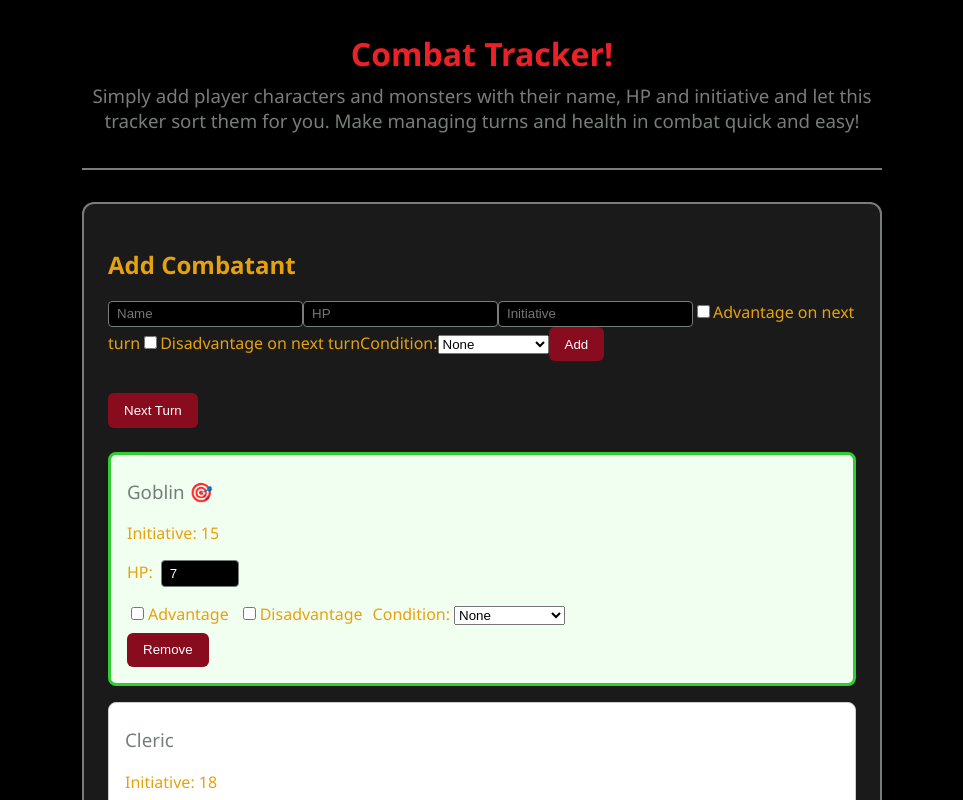
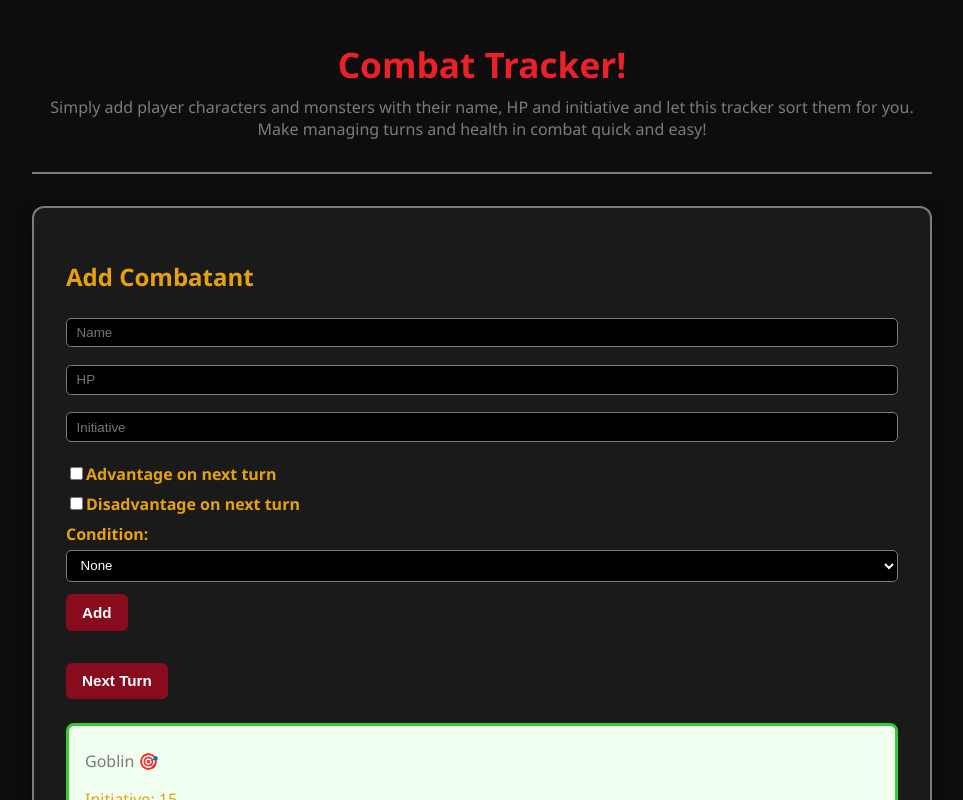
Before and after one commit to happybird22/CombatTracker, a React (Vite) app: page / in a window 1280 px wide. Shown: the top 800 px of the page, without its empty margins (158-1121 px from the left). Built offline with nearby package versions, Linux system fonts and the light colour scheme.

Commit message:
Updated style to align brand

```diff
--- a/src/App.css
+++ b/src/App.css
@@ -1,16 +1,19 @@
+/* Reset and body styling */
 body {
   margin: 0;
   font-family: 'Segoe UI', sans-serif;
-  background-color: #000000;
-  color: #E6A20E;
+  background-color: #0d0d0d; /* slightly softer black */
+  color: #E6A20E; /* primary accent */
 }
 
+/* Container */
 .app-container {
   padding: 2rem;
-  max-width: 800px;
+  max-width: 900px;
   margin: auto;
 }
 
+/* Header styling */
 .header {
   text-align: center;
   margin-bottom: 2rem;
@@ -19,54 +22,83 @@ body {
 }
 
 .logo {
-  width: 25rem;
+  width: 22rem;
+  max-width: 90%;
   height: auto;
-  margin-bottom: .2rem;
+  margin-bottom: 0.5rem;
 }
 
 h1 {
-  color: #ec2127;
-  margin: 0;
-  font-size: 2rem;
+  color: #ec2127; /* brand red */
+  margin: 0.5rem 0;
+  font-size: 2.2rem;
 }
 
 h3 {
-  color: #767e79;
-  font-weight: normal;
+  color: #767e79; /* secondary neutral */
+  font-weight: 400;
   margin-top: 0.5rem;
+  font-size: 1rem;
 }
 
+/* Main tracker panel */
 .tracker-main {
-  background-color: #1a1a1a;
-  padding: 1.5rem;
+  background-color: #1a1a1a; /* dark panel */
+  padding: 2rem;
   border-radius: 12px;
   border: 2px solid #767e79;
-  box-shadow: 0 4px 10px rgba(0,0,0,0.5);
+  box-shadow: 0 6px 15px rgba(0, 0, 0, 0.6);
 }
 
+/* Buttons */
 button {
-  background-color: #890c1e;
+  background-color: #890c1e; /* dark red */
   color: #fff;
   border: none;
   padding: 0.6rem 1rem;
   border-radius: 6px;
   cursor: pointer;
-  transition: background-color 0.2s ease-in-out;
+  font-weight: bold;
+  font-size: 0.95rem;
+  transition: background-color 0.2s ease-in-out, transform 0.1s ease-in-out;
 }
 
 button:hover {
-  background-color: #ec2127;
+  background-color: #ec2127; /* brand red highlight */
+  transform: scale(1.05);
 }
 
+/* Inputs */
 input[type="number"],
-input[type="text"] {
-  padding: 0.3rem 0.5rem;
+input[type="text"],
+select {
+  padding: 0.4rem 0.6rem;
   border: 1px solid #767e79;
-  border-radius: 4px;
+  border-radius: 5px;
   background-color: #000;
   color: #fff;
+  width: 100%;
+  box-sizing: border-box;
+  margin-top: 0.3rem;
+  margin-bottom: 0.8rem;
 }
 
+/* Labels */
 label {
   color: #E6A20E;
+  font-weight: bold;
+  display: block;
+  margin-top: 0.5rem;
 }
+
+/* Combatant cards */
+.combatant-card {
+  padding: 1rem;
+  margin-bottom: 1rem;
+  border-radius: 10px;
+  background-color: #222;
+  border: 1px solid #767e79;
+  transition: transform 0.1s ease, box-shadow 0.2s ease;
+}
+
+.comb
```
